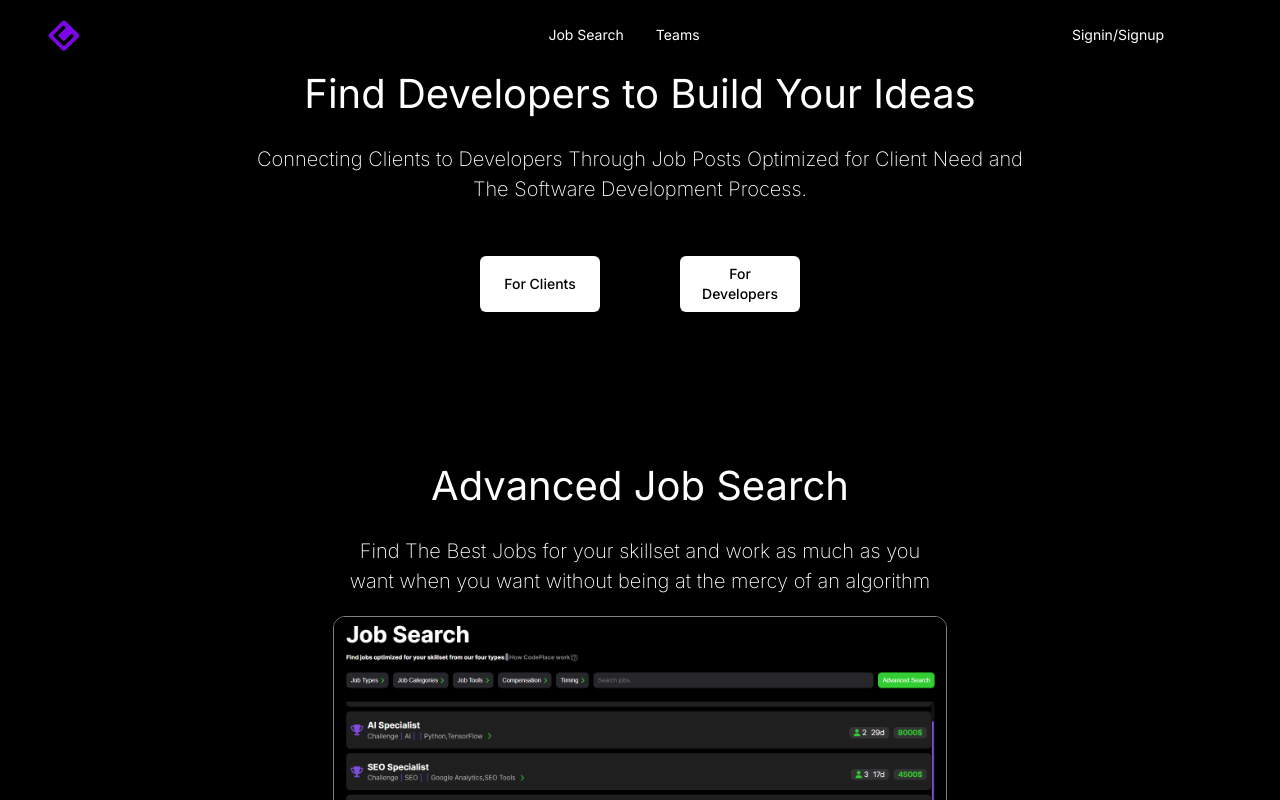
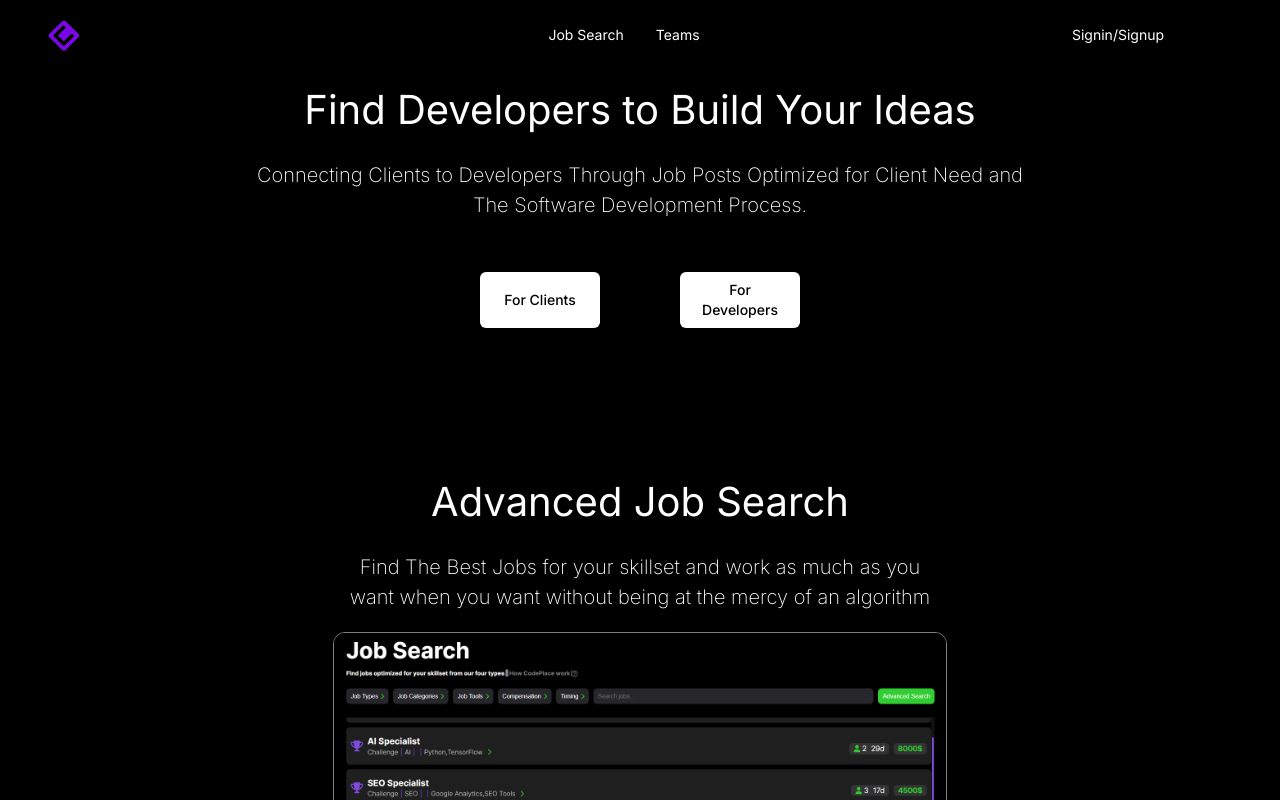
Before and after one commit to Codeplace-Corporation/CodePlaceBase, a React (Create React App) app: page / in a window 1280 px wide. Built offline with nearby package versions, Linux system fonts and the light colour scheme; no server answers.

Commit message:
add spacing top

```diff
--- a/src/App.tsx
+++ b/src/App.tsx
@@ -8,7 +8,7 @@ const App = () => {
         <AuthProvider>
             <div className="h-screen overflow-auto">
                 <NavBar />
-                <Container className="pt-16">
+                <Container className="pt-20">
                     <Router />
                 </Container>
             </div>
```
